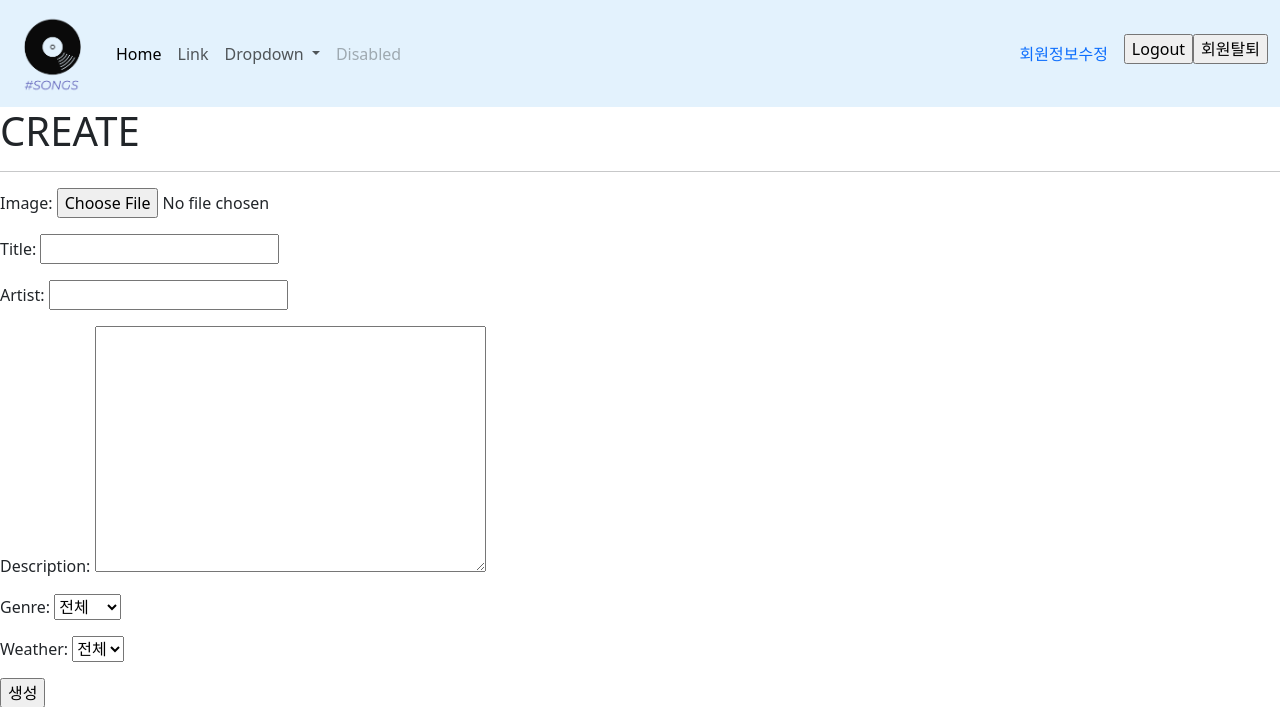
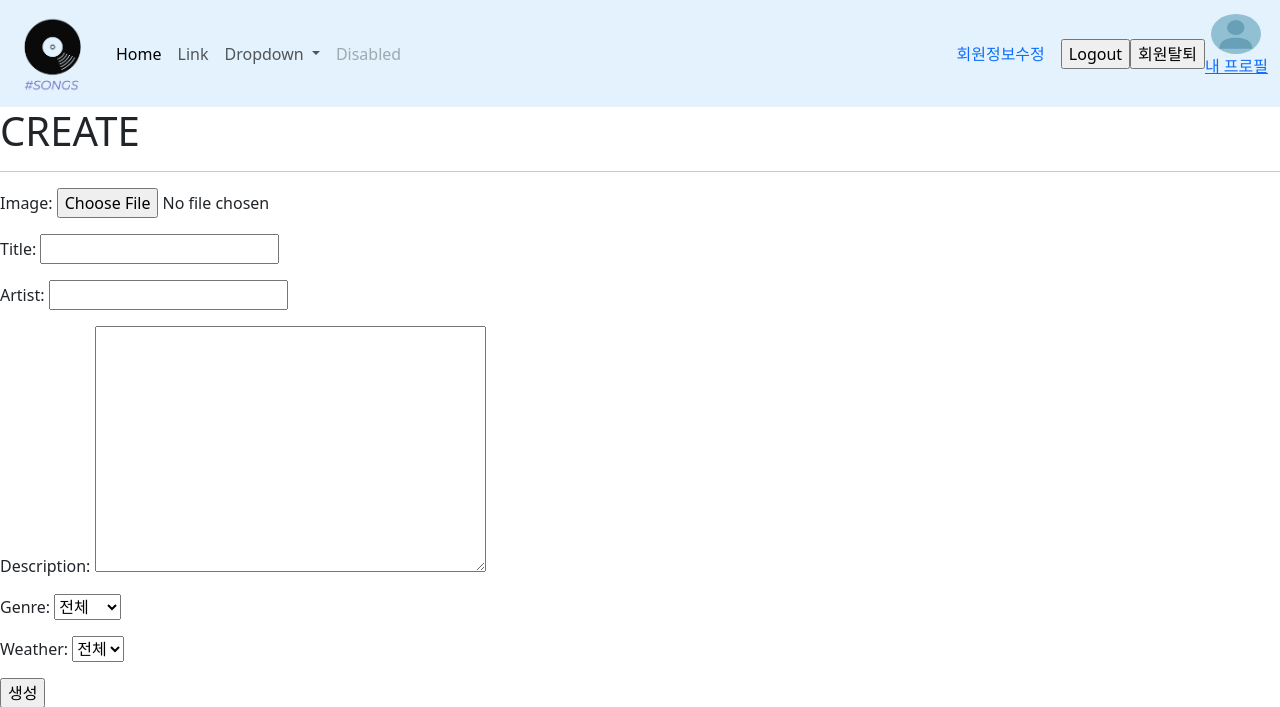
Before and after one commit to SWan9710/-SONGS_PJT, a Django app: page /musics/create/ in a window 1280 px wide. Shown: the top 707 px of the page. Run offline with Django 3.2, Linux system fonts and the light colour scheme; the visitor is signed in with stand-in values (Sample User, id 1).

Commit message:
modified base.html / account/profile.html

```diff
--- a/song/templates/base.html
+++ b/song/templates/base.html
@@ -54,7 +55,7 @@
           </li>
         </ul>
         <!--이 부분이 고친 것 -->
-        <ul class="nav justify-content-end">
+        <ul class="nav justify-content-end align-items-center">
           {% if request.user.is_authenticated %}
           <li class="nav-item">
             <a class="nav-link active" aria-current="page" href="{% url 'accounts:update' %}">회원정보수정</a>
@@ -71,6 +72,17 @@
               <input type="submit" value="회원탈퇴">
             </form>
           </li>
+          {% comment %} 수정사항 {% endcomment %}
+          <li class="nav-item">
+            <a href="{% url 'accounts:profile' user.username %}" class="d-flex-row">
+              <div class="image text-center">
+                <img src="{% static 'musics/base_profile.png' %}" \
+                alt="base_profile" width="50" height="40" class="rounded-circle">
+              </div>
+              <p>내 프로필</p>
+            </a>
+          </li>
+
           {% else %}
           <li class="nav-item">
             <a href="{% url 'accounts:login' %}">Login</a>
```
Also changed, not shown: other parts of song/templates/base.html (+2 -1 lines), song/accounts/templates/accounts/profile.html (+21 -6 lines), song/static/musics/base_profile.png (added).
